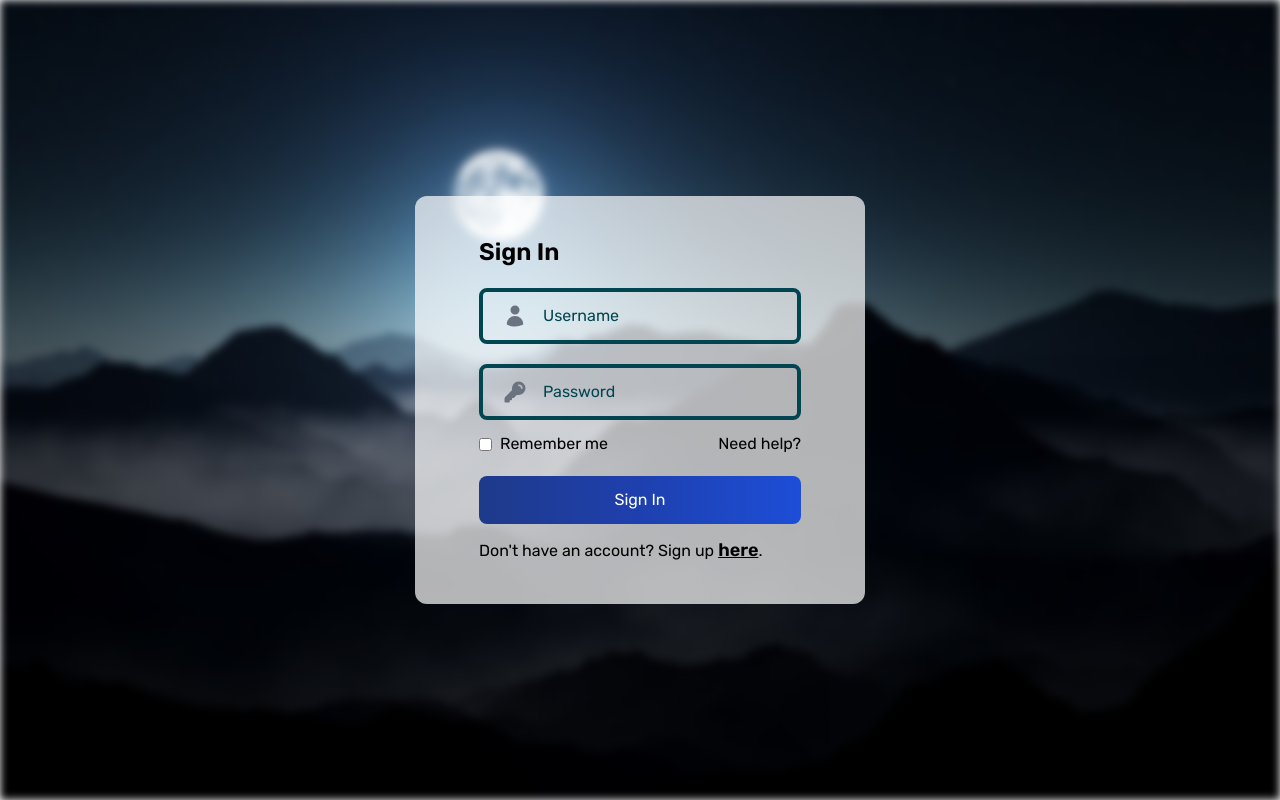
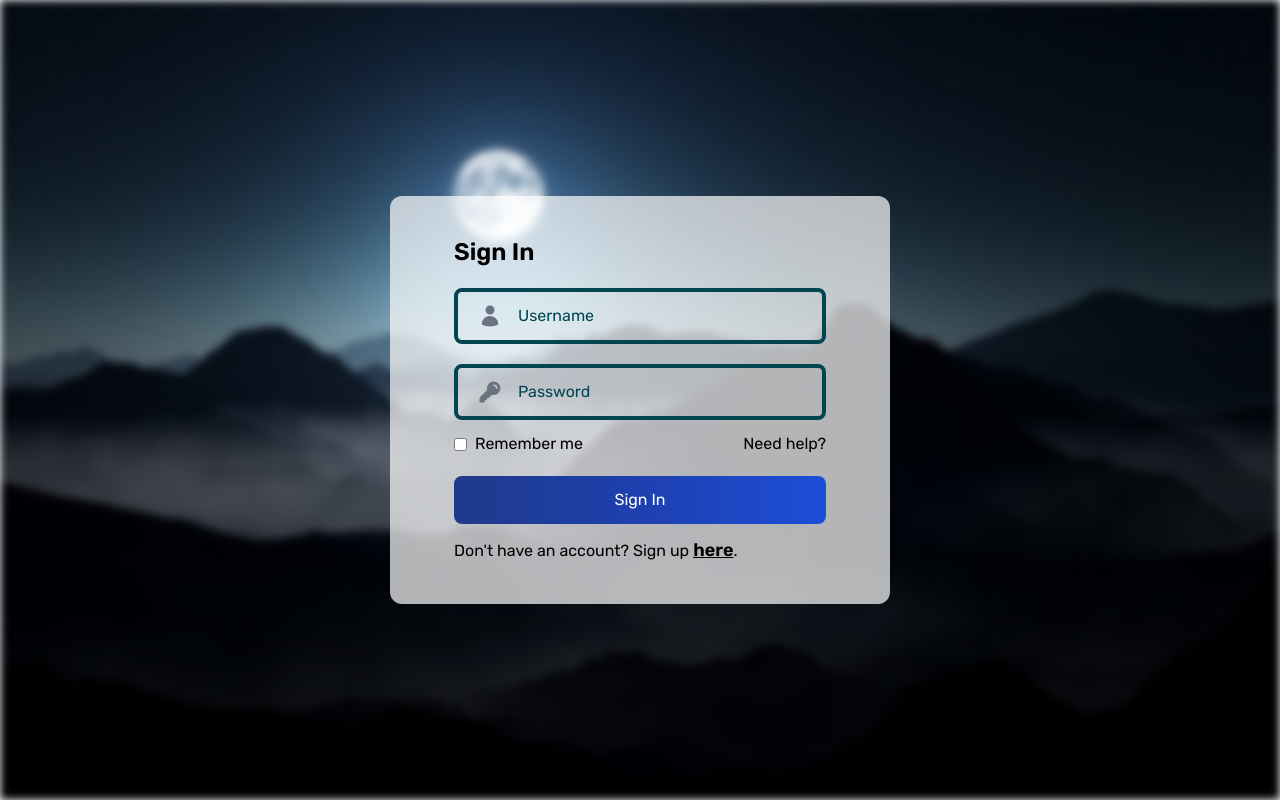
Before and after one commit to arus05/greet-social-media-app, a React (Vite) app in the folder frontend/: page /login in a window 1280 px wide. Built offline with nearby package versions, Linux system fonts and the light colour scheme.

Commit message:
login signup page bg image fix

```diff
--- a/frontend/src/pages/Login.jsx
+++ b/frontend/src/pages/Login.jsx
@@ -42,8 +42,8 @@ const Login = () => {
   const navigation = useNavigation()
 
   return(
-    <div className="min-h-screen flex flex-col items-center justify-center">
-      <Form className="w-[450px] bg-white bg-opacity-70 px-16 py-10 rounded-xl" method="POST" replace>
+    <div className="min-h-screen flex flex-col items-center justify-center p-5">
+      <Form className="w-full max-w-[500px] bg-white bg-opacity-70 px-16 py-10 rounded-xl" method="POST" replace>
         <h2 className="text-2xl font-semibold mb-5">
           Sign In
         </h2>
@@ -100,7 +100,7 @@ const Login = () => {
         </p>
 
       </Form>
-      <div className="absolute w-full h-full top-0 left-0 -z-10 blur-sm">
+      <div className="absolute top-0 bottom-0 left-0 right-0 -z-10 blur-sm">
         <img src={backgroundImg} alt=""
           className="w-full h-full object-cover"
         />
--- a/frontend/src/pages/Signup.jsx
+++ b/frontend/src/pages/Signup.jsx
@@ -30,12 +30,6 @@ const Signup = () => {
     formData.append("password", password)
     formData.append("location", location)
     formData.append("profile-picture", profilePicture)
-
-    console.log(username)
-    console.log(email)
-    console.log(password)
-    console.log(location)
-    console.log(profilePicture)
 
     const res = await fetch(`${import.meta.env.VITE_API_URL}/api/auth/signup`, {
       method: "POST",
```
